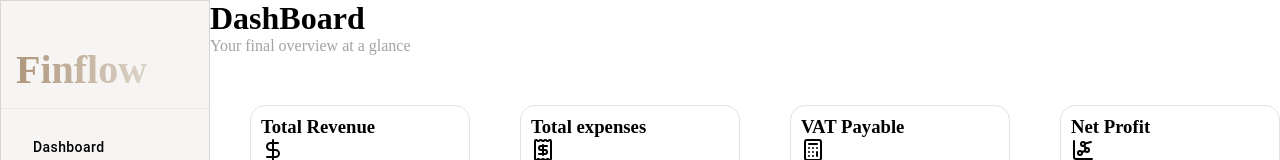
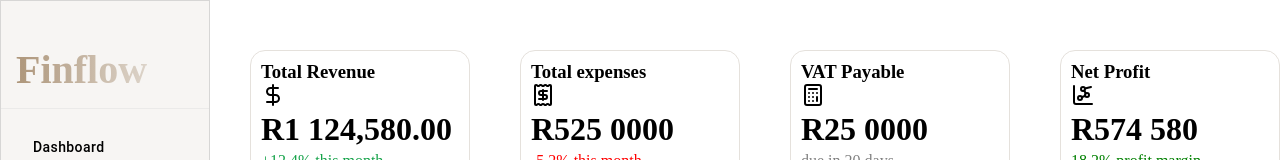
Before and after one commit to Nandisa27457/FinFlow_DashBoard-, a React (Vite) app: page / in a window 1280 px wide. Shown: the top 160 px of the page. Built offline with nearby package versions, Linux system fonts and the light colour scheme; some icons are missing.

Commit message:
Removed Dashboard Heading to make layout reusable

```diff
--- a/src/Components/Layout.tsx
+++ b/src/Components/Layout.tsx
@@ -50,14 +50,9 @@ export default function Layout({ children }: any) {
                     <span className="footer">{<UserCard />}</span>
                 </div>
                 {/* Main-Container */}
-                <div className="body">
-                    <h1>DashBoard</h1>
-                    <p className="sub-heading">
-                        Your final overview at a glance
-                    </p>
                     <div className="dashboard-container">{children}</div>
                 </div>
-            </div>
+
         </>
     );
 }
```
